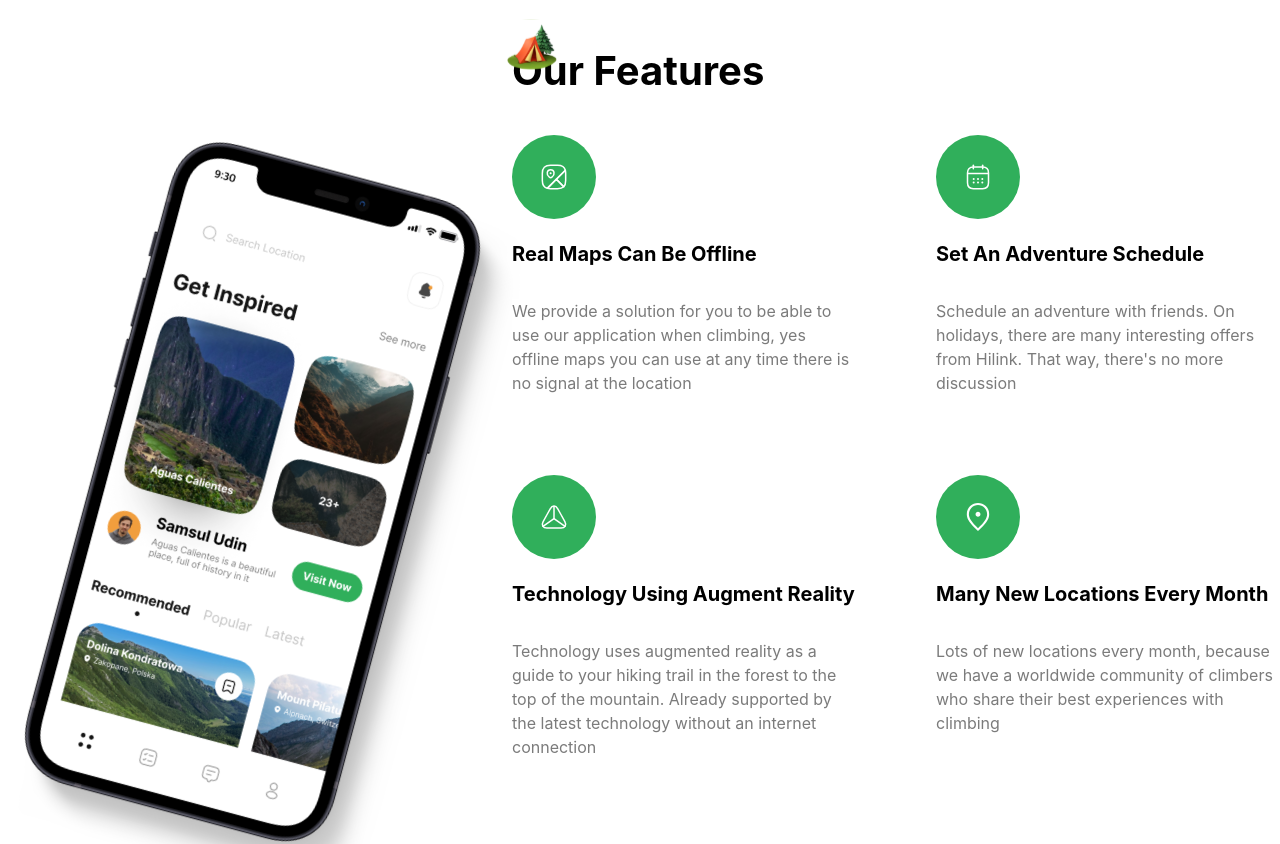
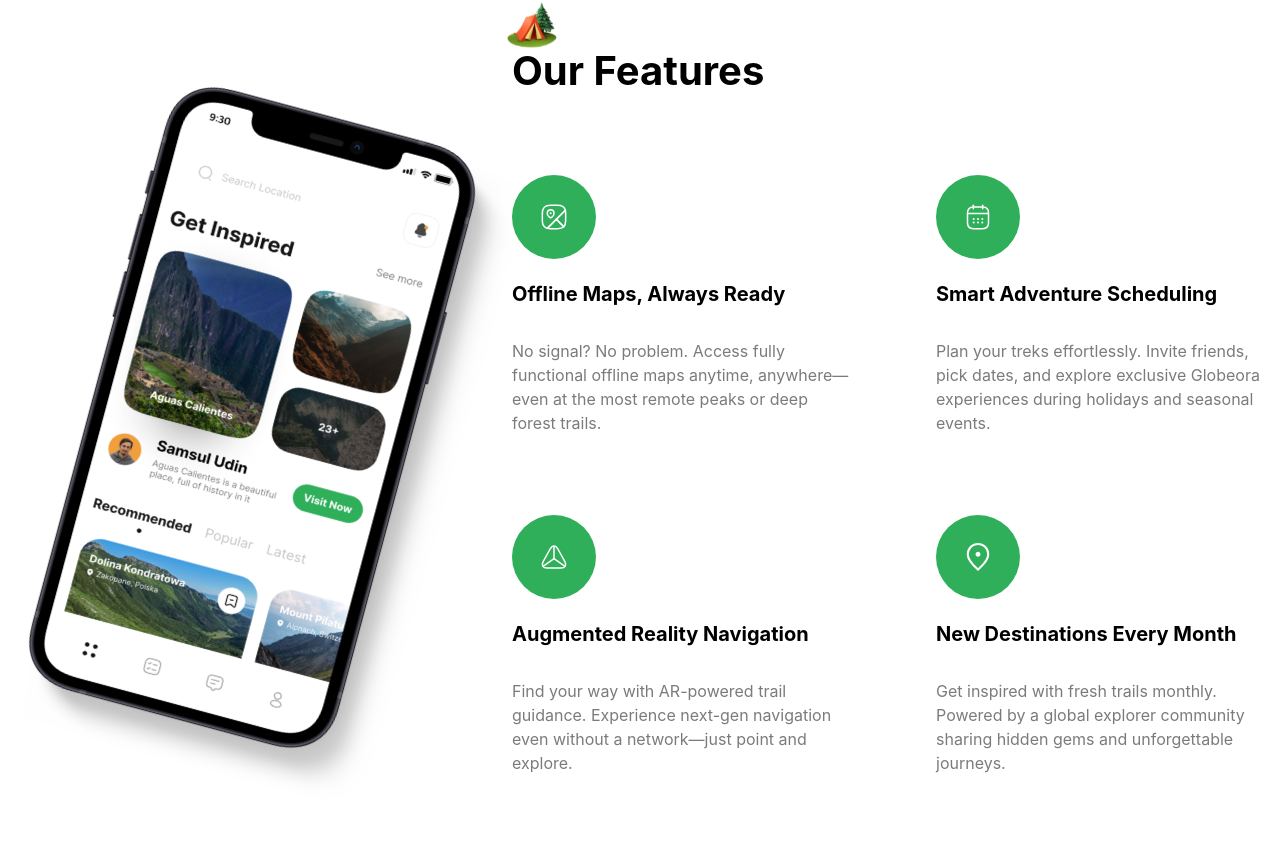
Before and after one commit to krishnasahu22032003/Travel-website-landing-page, a React (Vite) app: page / in a window 1280 px wide. Shown: the part 2680-3524 px from the top of the page. Built offline with nearby package versions, Linux system fonts and the light colour scheme.

Commit message:
Features section improved

```diff
--- a/constant/index.js
+++ b/constant/index.js
@@ -14,34 +14,35 @@ export const PEOPLE_URL = [
 
 export const FEATURES = [
   {
-    title: 'Real maps can be offline',
+    title: 'Offline Maps, Always Ready',
     icon: '/images/map.svg',
     variant: 'green',
     description:
-      'We provide a solution for you to be able to use our application when climbing, yes offline maps you can use at any time there is no signal at the location',
+      'No signal? No problem. Access fully functional offline maps anytime, anywhere—even at the most remote peaks or deep forest trails.',
   },
   {
-    title: 'Set an adventure schedule',
+    title: 'Smart Adventure Scheduling',
     icon: '/images/calendar.svg',
     variant: 'green',
     description:
-      "Schedule an adventure with friends. On holidays, there are many interesting offers from Hilink. That way, there's no more discussion",
+      'Plan your treks effortlessly. Invite friends, pick dates, and explore exclusive Globeora experiences during holidays and seasonal events.',
   },
   {
-    title: 'Technology using augment reality',
+    title: 'Augmented Reality Navigation',
     icon: '/images/tech.svg',
     variant: 'green',
     description:
-      'Technology uses augmented reality as a guide to your hiking trail in the forest to the top of the mountain. Already supported by the latest technology without an internet connection',
+      'Find your way with AR-powered trail guidance. Experience next-gen navigation even without a network—just point and explore.',
   },
   {
-    title: 'Many new locations every month',
+    title: 'New Destinations Every Month',
     icon: '/images/location.svg',
     variant: 'orange',
     description:
-      'Lots of new locations every month, because we have a worldwide community of climbers who share their best experiences with climbing',
+      'Get inspired with fresh trails monthly. Powered by a global explorer community sharing hidden gems and unforgettable journeys.',
   },
 ];
+
 export const FOOTER_CONTACT_INFO = {
   title: 'Contact Us',
   links: [
--- a/src/components/Features.jsx
+++ b/src/components/Features.jsx
@@ -1,59 +1,91 @@
-import { FEATURES } from "../../constant"
+// Features Section with GSAP Scroll Animation
+"use client";
+
+import React, { useRef, useEffect } from "react";
+import { FEATURES } from "../../constant";
+import { gsap } from "gsap";
+import { ScrollTrigger } from "gsap/ScrollTrigger";
+
+gsap.registerPlugin(ScrollTrigger);
 
 const Features = () => {
+  const featureRefs = useRef([]);
+
+  useEffect(() => {
+    featureRefs.current.forEach((el, index) => {
+      if (!el) return;
+      gsap.fromTo(
+        el,
+        { opacity: 0, y: 40 },
+        {
+          scrollTrigger: {
+            trigger: el,
+            start: "top 85%",
+          },
+          opacity: 1,
+          y: 0,
+          duration: 0.8,
+          ease: "power2.out",
+          delay: index * 0.1,
+        }
+      );
+    });
+  }, []);
+
   return (
-     <section className="flex-col flexCenter overflow-hidden bg-feature-bg bg-center bg-no-repeat py-24">
+    <section className="flex-col flexCenter overflow-hidden bg-feature-bg bg-center bg-no-repeat py-24">
       <div className="max-container padding-container relative w-full flex justify-end">
         <div className="flex flex-1 lg:min-h-[900px]">
           <img
             src="/images/phone.png"
             alt="phone"
             width={380}
-            height={800}
+            height={700}
             className="feature-phone"
           />
         </div>
 
         <div className="z-20 flex w-full flex-col lg:w-[60%]">
-          <div className='relative'>
+          <div className="relative">
             <img
               src="/images/camp.svg"
               alt="camp"
               width={50}
               height={50}
-              className="absolute left-[-5px] top-[-28px] w-10 lg:w-[50px]"
+              className="absolute left-[-5px] top-[-50px] w-10 lg:w-[50px]"
             />
             <h2 className="bold-40 lg:bold-64">Our Features</h2>
           </div>
-          <ul className="mt-10 grid gap-10 md:grid-cols-2 lg:mg-20 lg:gap-20">
-            {FEATURES.map((feature) => (
+
+          <ul className="mt-10 grid gap-10 md:grid-cols-2 lg:mt-20 lg:gap-20">
+            {FEATURES.map((feature, index) => (
               <FeatureItem
                 key={feature.title}
                 title={feature.title}
                 icon={feature.icon}
                 description={feature.description}
+                innerRef={(el) => (featureRefs.current[index] = el)}
               />
             ))}
           </ul>
         </div>
       </div>
     </section>
-  )
-}
-const FeatureItem = ({ title, icon, description }) => {
+  );
+};
+
+const FeatureItem = ({ title, icon, description, innerRef }) => {
   return (
-    <li className="flex w-full flex-1 flex-col items-start">
+    <li ref={innerRef} className="flex w-full flex-1 flex-col items-start">
       <div className="rounded-full p-4 lg:p-7 bg-green-50">
-        <img src={icon} alt="map" width={28} height={28} />
+        <img src={icon} alt={title} width={28} height={28} />
       </div>
-      <h2 className="bold-20 lg:bold-32 mt-5 capitalize">
-        {title}
-      </h2>
+      <h2 className="bold-20 lg:bold-32 mt-5 capitalize">{title}</h2>
       <p className="regular-16 mt-5 bg-white/80 text-gray-30 lg:mt-[30px] lg:bg-none">
         {description}
       </p>
     </li>
-  )
-}
+  );
+};
 
-export default Features
+export default Features;
--- a/src/index.css
+++ b/src/index.css
@@ -229,7 +229,7 @@ background-image: var(--bg-pattern);
   }
 
   .feature-phone {
-    @apply absolute top-[13%] z-10 hidden max-w-[1500px] rotate-[15deg] md:-left-16 lg:flex xl:left-20;
+    @apply absolute top-[7%] h-170 z-10 hidden max-w-[1500px] rotate-[15deg] md:-left-16 lg:flex xl:left-20;
   }
 
   .get-app {
```
